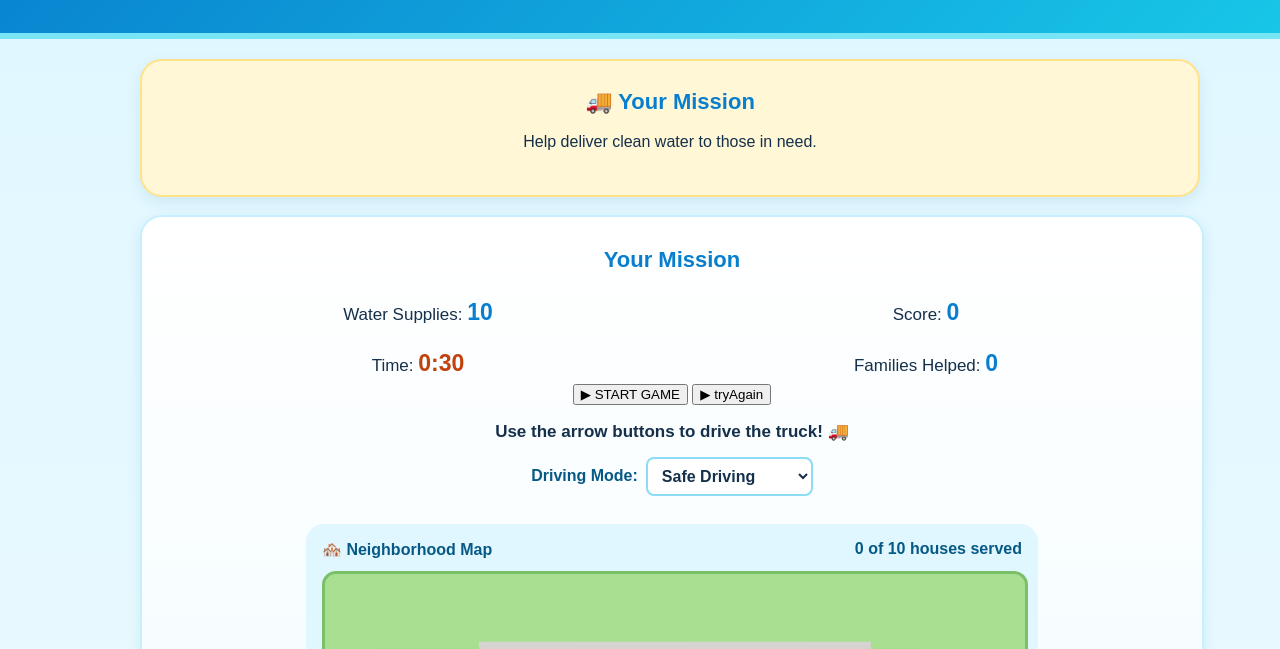
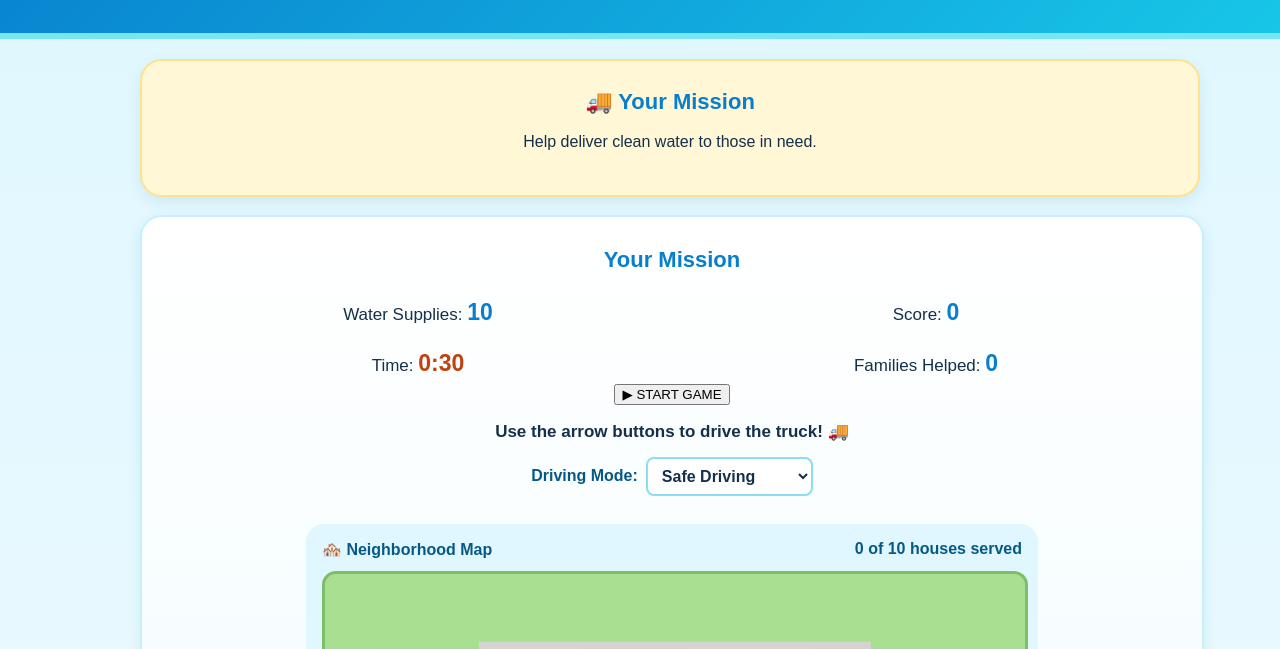
Before and after one commit to yortizro-lab/water-delivery-heroes, a plain HTML site: page index.html in a window 1280 px wide. Shown: the part 125-774 px from the top of the page. Drawn offline with Linux system fonts and the light colour scheme.

Commit message:
delete button

```diff
--- a/index.html
+++ b/index.html
@@ -32,7 +32,6 @@
         <p>Families Helped: <span id="families">0</span></p>
       </div>
       <button id="startButton" type="button">▶ START GAME</button>
-      <button id="startButton" type="button">▶ tryAgain</button>
 <p id="mapMessage" aria-live="polite">
   Ready to deliver water! 💧
 </p>
```
